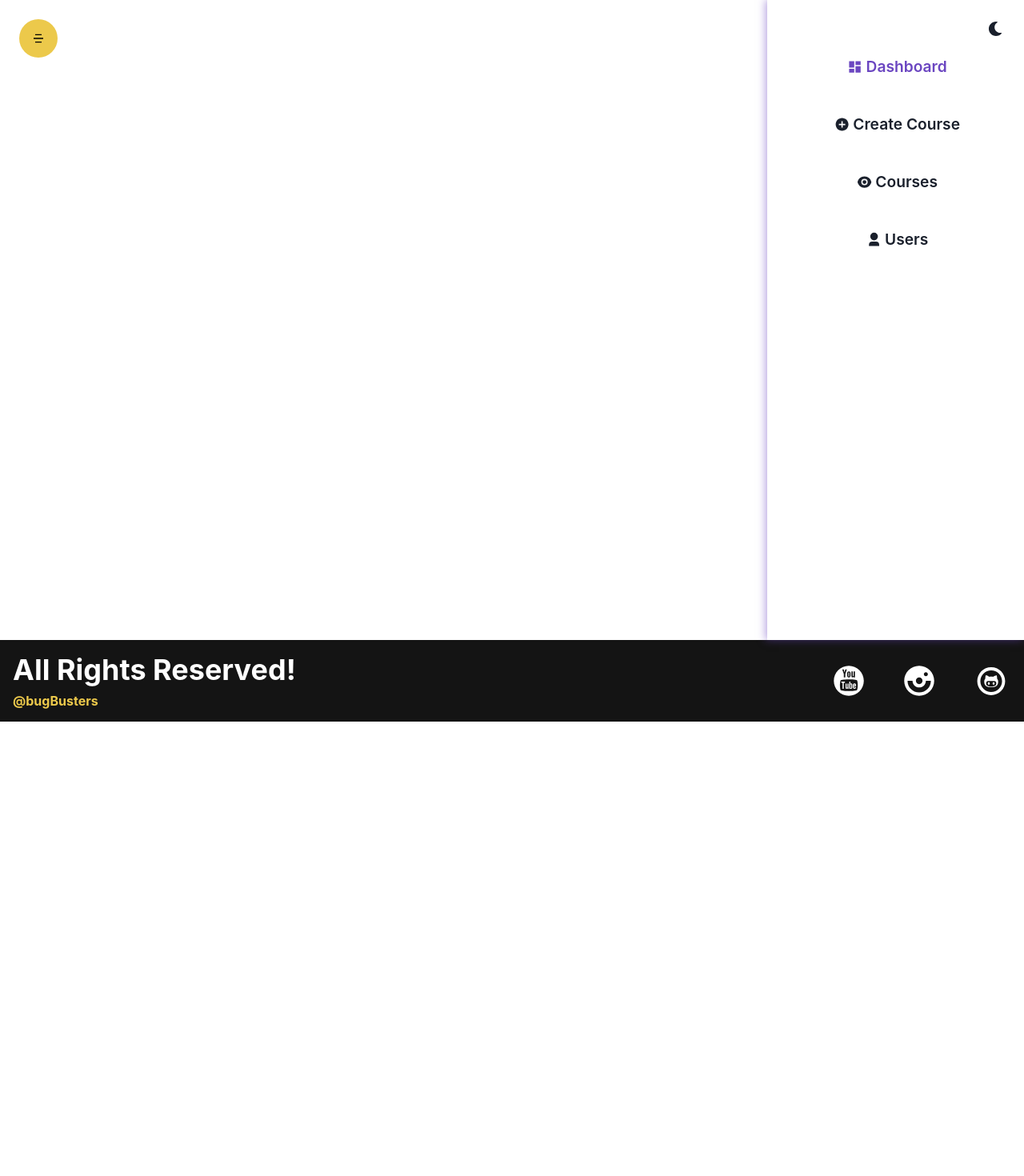
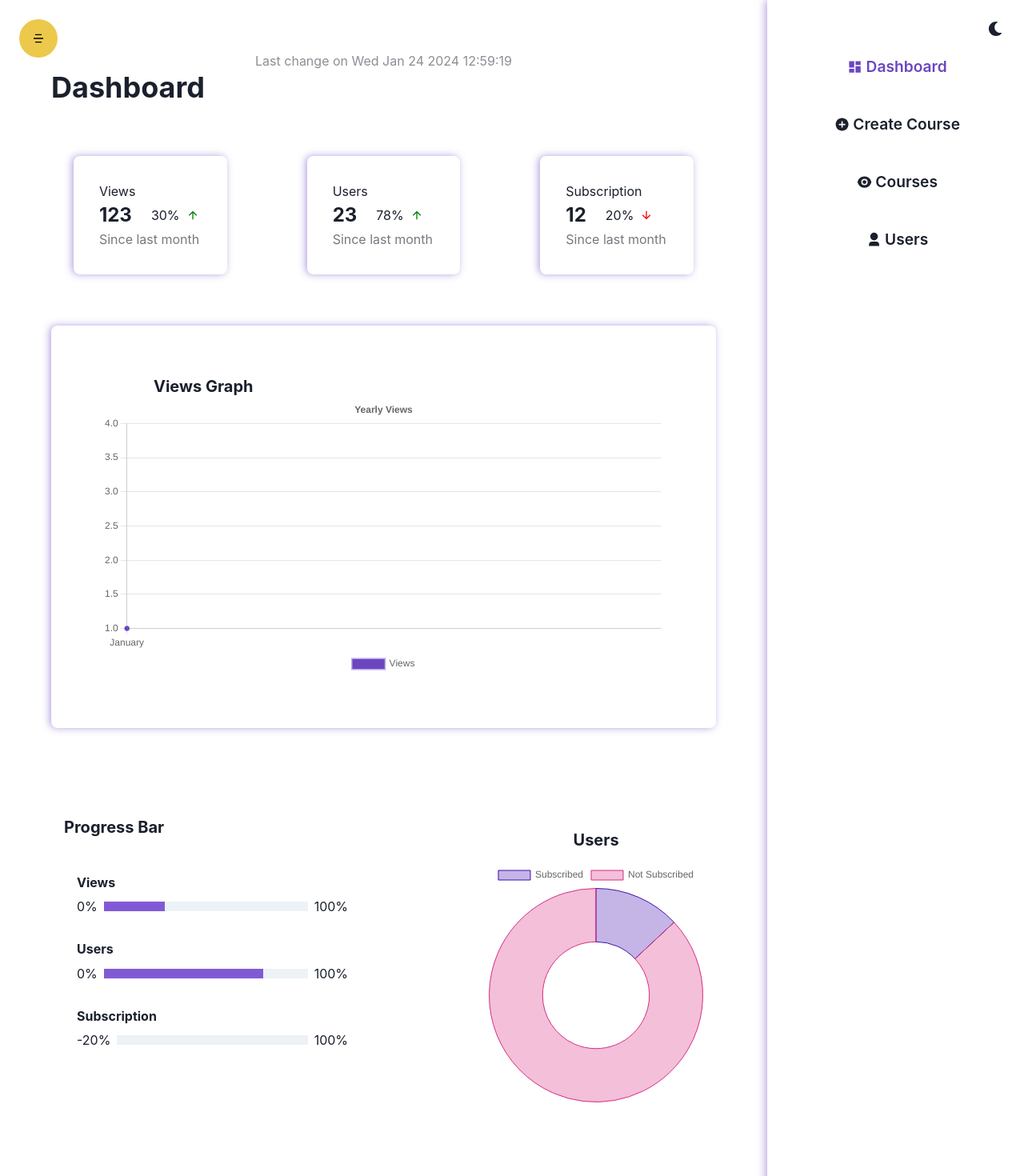
Before and after one commit to dk-Krishna/learnhub, a React (Create React App) app in the folder learnhub/: page /admin/dashboard in a window 1280 px wide. Shown: the top 1470 px of the page at 80% size. Before the commit the page ends 902 px from the top, so only its background shows below. Built offline with nearby package versions, Linux system fonts and the light colour scheme.

Commit message:
Dashboard created today

```diff
--- a/learnhub/src/App.js
+++ b/learnhub/src/App.js
@@ -71,4 +71,4 @@ function App() {
 
 export default App;
 
-// Video-14 [timeStamp: 00:00]
+// Video-16 [timeStamp: 00:00]
--- /dev/null
+++ b/learnhub/src/components/Admin/Dashboard/Chart.jsx
@@ -0,0 +1,108 @@
+import React from 'react';
+import {
+  Chart as ChartJS,
+  CategoryScale,
+  LinearScale,
+  PointElement,
+  LineElement,
+  Title,
+  Tooltip,
+  ArcElement,
+  Legend,
+} from 'chart.js';
+
+import { Line, Doughnut } from 'react-chartjs-2';
+
+ChartJS.register(
+  CategoryScale,
+  LinearScale,
+  PointElement,
+  LineElement,
+  Title,
+  Tooltip,
+  ArcElement,
+  Legend
+);
+
+export const LineChart = () => {
+  const labels = getLastYearMonths();
+  const options = {
+    responsive: true,
+    plugins: {
+      legend: {
+        position: 'bottom',
+      },
+      title: {
+        display: true,
+        text: 'Yearly Views',
+      },
+    },
+  };
+
+  const data = {
+    labels,
+    datasets: [
+      {
+        label: 'Views',
+        data: [1, 2, 3, 4],
+        borderColor: 'rgba(107, 70, 193, 0.5)',
+        backgroundColor: '#6b46c1',
+      },
+    ],
+  };
+
+  return <Line options={options} data={data} />;
+};
+
+export const DoughnutChart = () => {
+  const data = {
+    labels: ['Subscribed', 'Not Subscribed'],
+    datasets: [
+      {
+        label: 'Views',
+        data: [3, 20],
+        borderColor: ['rgb(62, 12, 171)', 'rgb(214, 43, 129)'],
+        backgroundColor: ['rgba(62, 12, 171, 0.3)', 'rgba(214, 43, 129, 0.3)'],
+        borderWidth: 1,
+      },
+    ],
+  };
+
+  return <Doughnut data={data} />;
+};
+
+const getLastYearMonths = () => {
+  const labels = [];
+
+  var months = [
+    'January',
+    'February',
+    'March',
+    'April',
+    'May',
+    'June',
+    'July',
+    'August',
+    'September',
+    'October',
+    'November',
+    'December',
+  ];
+
+  const currentMonth = new Date().getMonth();
+  const remain = 11 - currentMonth;
+
+  for (let i = currentMonth; i < months.length; i--) {
+    const element = months[i];
+    labels.unshift(element);
+    if (i === 0) break;
+  }
+
+  for (let i = 11; i > remain; i--) {
+    if(i === currentMonth) break;
+    const element = months[i];
+    labels.unshift(element);
+  }
+
+  return labels;
+};
--- a/learnhub/src/components/Admin/Dashboard/Dashboard.jsx
+++ b/learnhub/src/components/Admin/Dashboard/Dashboard.jsx
@@ -1,10 +1,20 @@
-import { Box, Grid } from '@chakra-ui/react';
+import {
+  Box,
+  Grid,
+  HStack,
+  Heading,
+  Progress,
+  Stack,
+  Text,
+} from '@chakra-ui/react';
 import React from 'react';
 
 import cursor from '../../../assets/images/cursor.png';
+import { RiArrowDownLine, RiArrowUpLine } from 'react-icons/ri';
 
 // importing components
 import Sidebar from '../Sidebar.jsx';
+import { LineChart, DoughnutChart } from './Chart.jsx';
 
 const Dashboard = () => {
   return (
@@ -13,10 +23,124 @@ const Dashboard = () => {
       minH={'100vh'}
       templateColumns={['1fr', '5fr 1fr']}
     >
-      <Box></Box>
+      <Box boxSizing="border-box" py={'16'} px={['4', '0']}>
+        <Text textAlign={'center'} opacity={'0.5'}>
+          Last change on {String(new Date()).split('G')[0]}
+        </Text>
+
+        <Heading ml={['0', '16']} mb={'16'} textAlign={['center', 'left']}>
+          Dashboard
+        </Heading>
+
+        <Stack
+          direction={['column', 'row']}
+          minH={'24'}
+          justifyContent={'space-evenly'}
+        >
+          <Databox title={'Views'} qty={123} qtyPercentage={30} profit={true} />
+          <Databox title={'Users'} qty={23} qtyPercentage={78} profit={true} />
+          <Databox
+            title={'Subscription'}
+            qty={12}
+            qtyPercentage={20}
+            profit={false}
+          />
+        </Stack>
+
+        <Box
+          m={['0', '16']}
+          borderRadius={'lg'}
+          p={['0', '16']}
+          mt={['4', '16']}
+          boxShadow={'-2px 0 10px rgba(107, 70, 193, 0.5)'}
+        >
+          <Heading
+            textAlign={['center', 'left']}
+            size={'md'}
+            pt={['8', '0']}
+            ml={['0', '16']}
+          >
+            Views Graph
+          </Heading>
+
+          {/* Line graph here */}
+          <LineChart />
+        </Box>
+
+        <Grid templateColumns={['1fr', '2fr 1fr']}>
+          <Box p={'4'}>
+            <Heading
+              textAlign={['center', 'left']}
+              size={'md'}
+              my={'8'}
+              ml={['0', '16']}
+            >
+              Progress Bar
+            </Heading>
+
+            <Box>
+              <Bar profit={true} title={'Views'} value={30} />
+              <Bar profit={true} title={'Users'} value={78} />
+              <Bar profit={false} title={'Subscription'} value={20} />
+            </Box>
+          </Box>
+
+          <Box p={['0', '16']} boxSizing="border-box" py={'4'}>
+            <Heading textAlign={'center'} size={'md'} mb={'4'}>
+              Users
+            </Heading>
+
+            {/* Doughnut Graph */}
+            <DoughnutChart />
+          </Box>
+        </Grid>
+      </Box>
+
       <Sidebar />
     </Grid>
   );
 };
 
 export default Dashboard;
+
+const Databox = ({ title, qty, qtyPercentage, profit }) => (
+  <Box
+    w={['full', '20%']}
+    boxShadow={'-2px 0 10px rgba(107, 70, 193, 0.5)'}
+    p={'8'}
+    borderRadius={'lg'}
+  >
+    <Text>{title}</Text>
+
+    <HStack spacing={'6'}>
+      <Text fontSize={'2xl'} fontWeight={'bold'}>
+        {qty}
+      </Text>
+
+      <HStack>
+        <Text>{qtyPercentage}%</Text>
+        {profit ? (
+          <RiArrowUpLine color="green" />
+        ) : (
+          <RiArrowDownLine color="red" />
+        )}
+      </HStack>
+    </HStack>
+
+    <Text opacity={0.6}>Since last month</Text>
+  </Box>
+);
+
+const Bar = ({ title, value, profit }) => (
+  <Box py={'4'} px={['0', '20']}>
+    <Heading size={'sm'} mb={'2'}>
+      {title}
+    </Heading>
+
+    <HStack w={'full'} alignItems={'center'}>
+      <Text>{profit ? '0%' : '-' + value + '%'}</Text>
+      <Progress colorScheme="purple" value={profit ? value : 0} w={'full'} />
+      <Text>{value > 100 ? value : 100}%</Text>
+    </HStack>
+  </Box>
+);
```
